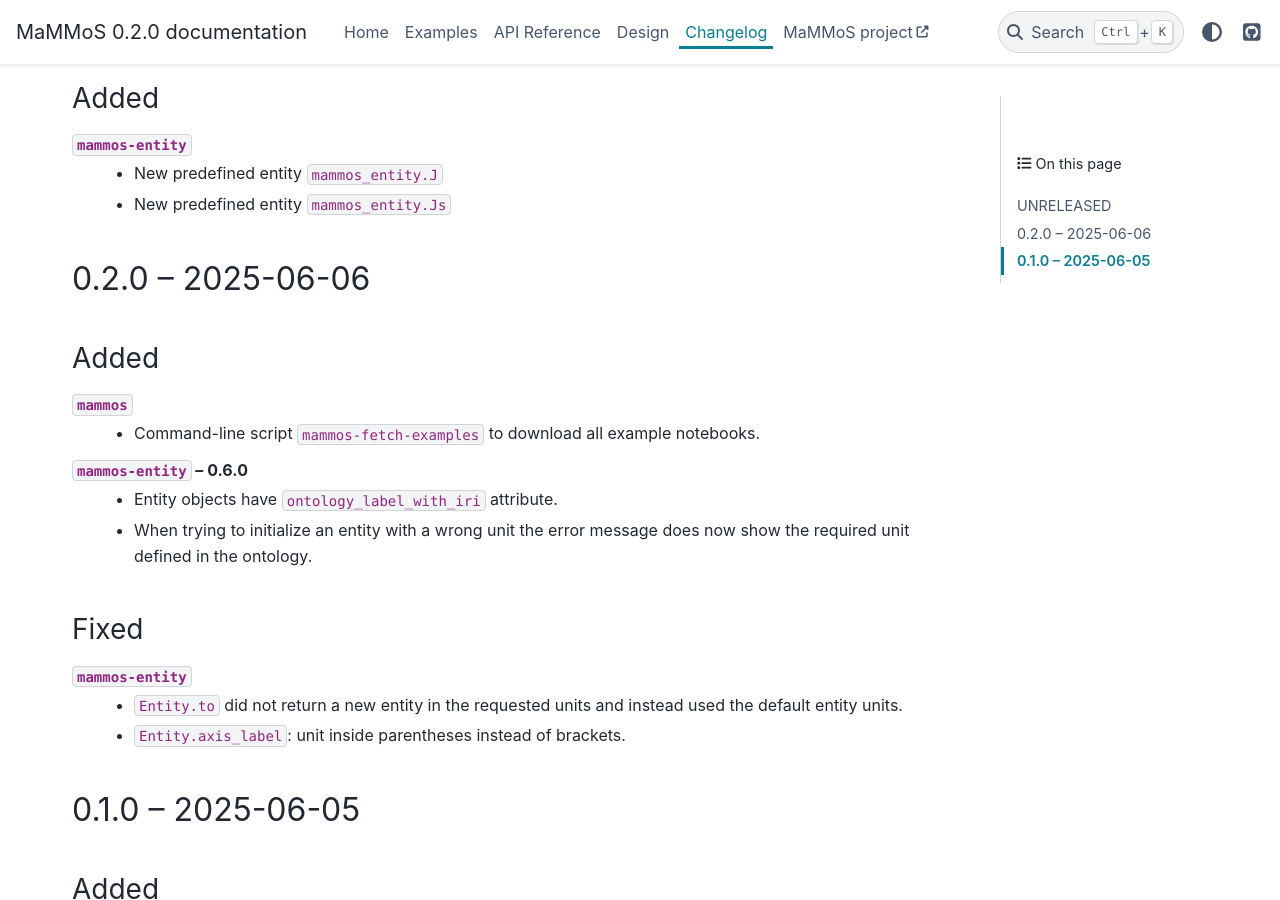
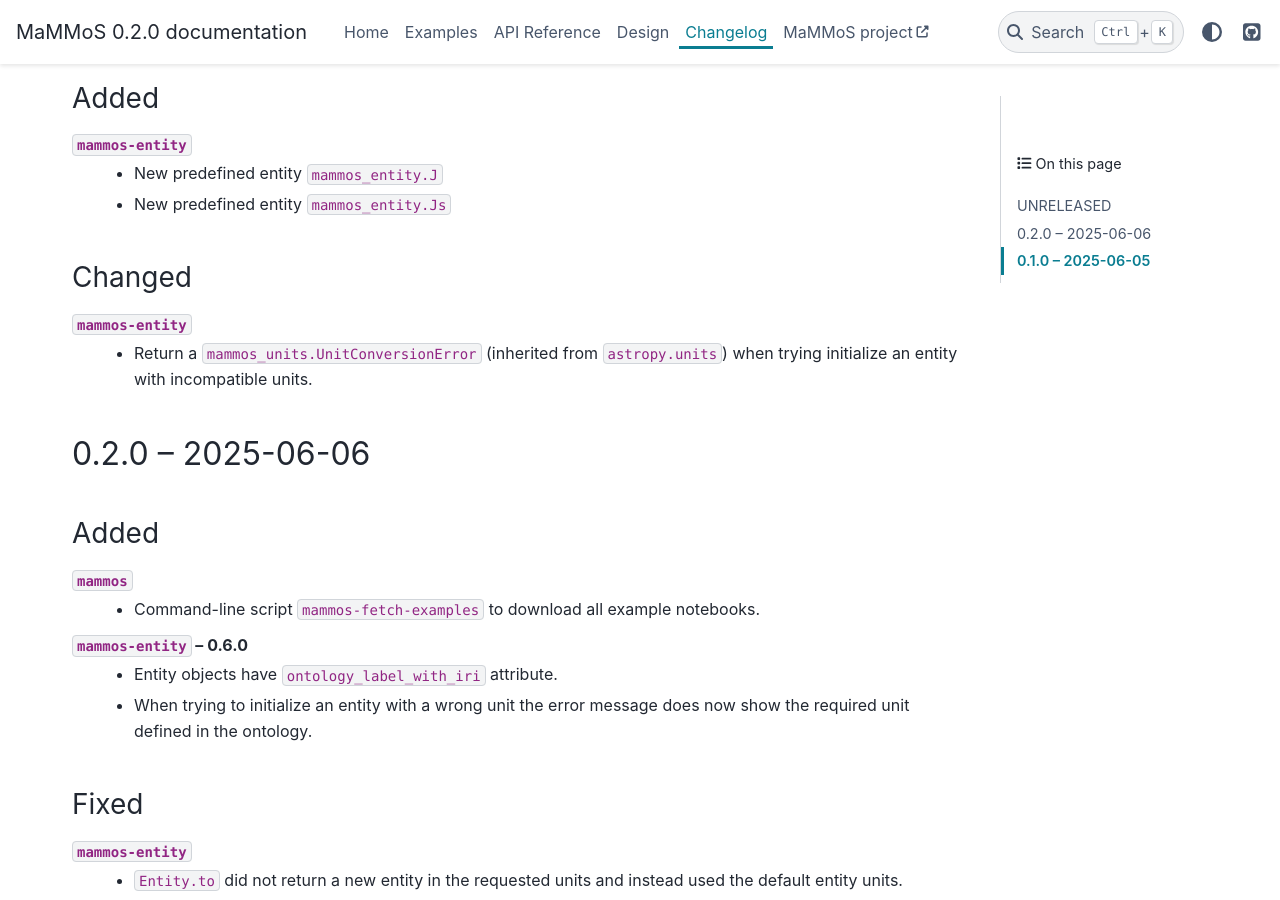
Before and after one commit to MaMMoS-project/mammos, a Sphinx documentation site: the page built from docs/source/changelog.rst, in a window 1280 px wide and 900 px high, scrolled down 305 px. Built offline with Sphinx 7.4.7 and the PyData theme 0.15.4, drawn with Linux system fonts in a browser that asks for light colours; pages that are not in the unit, such as notebooks, are missing from menus; the version number is read from the project's files by our own code.

Commit message:
Changelog: add entity raises UnitConversionError

```diff
--- a/docs/source/changelog.rst
+++ b/docs/source/changelog.rst
@@ -16,6 +16,11 @@ Added
   - New predefined entity ``mammos_entity.J``
   - New predefined entity ``mammos_entity.Js``
 
+Changed
+-------
+``mammos-entity``
+  - Return a ``mammos_units.UnitConversionError`` (inherited from
+    ``astropy.units``) when trying initialize an entity with incompatible units.
 
 0.2.0 -- 2025-06-06
 ===================
```
